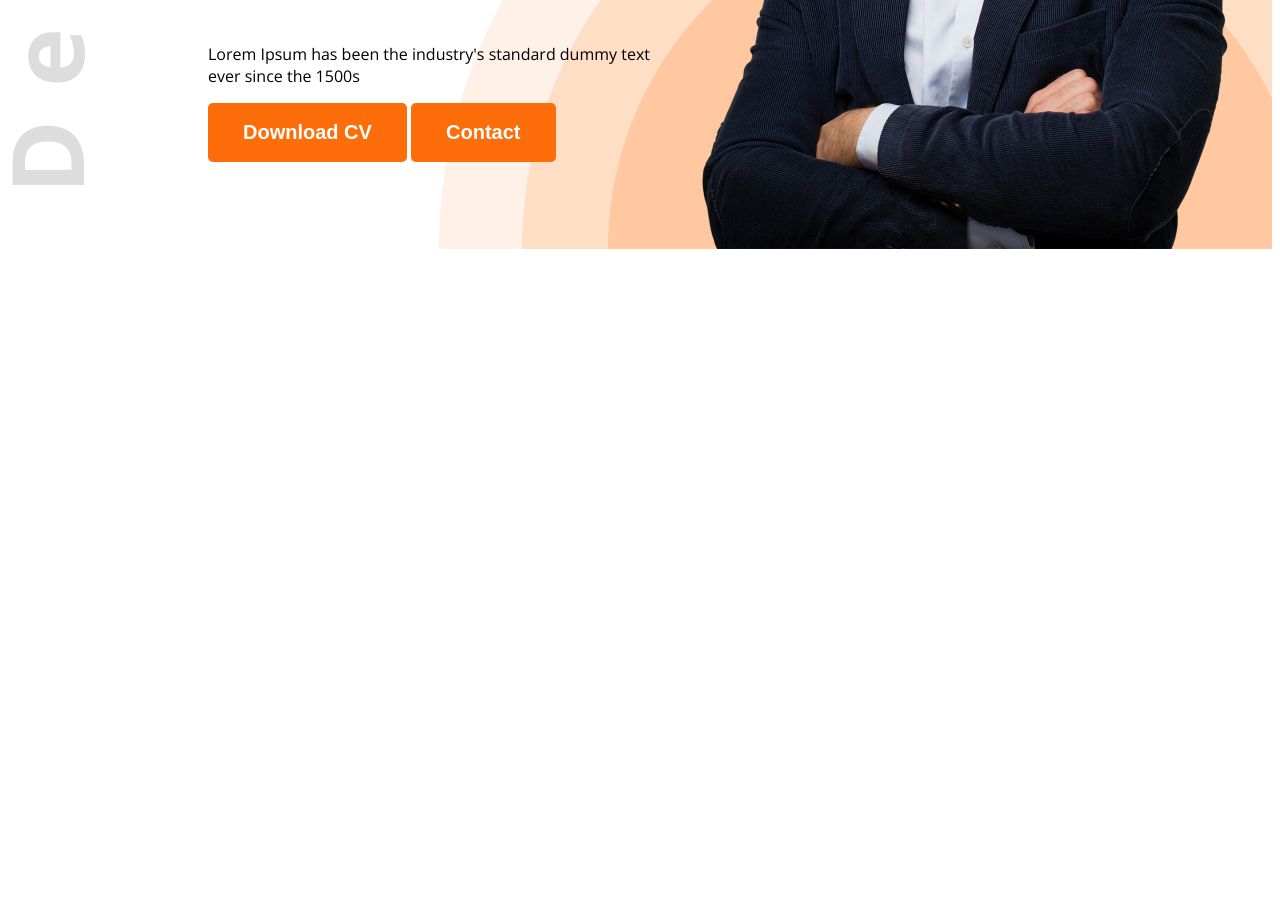
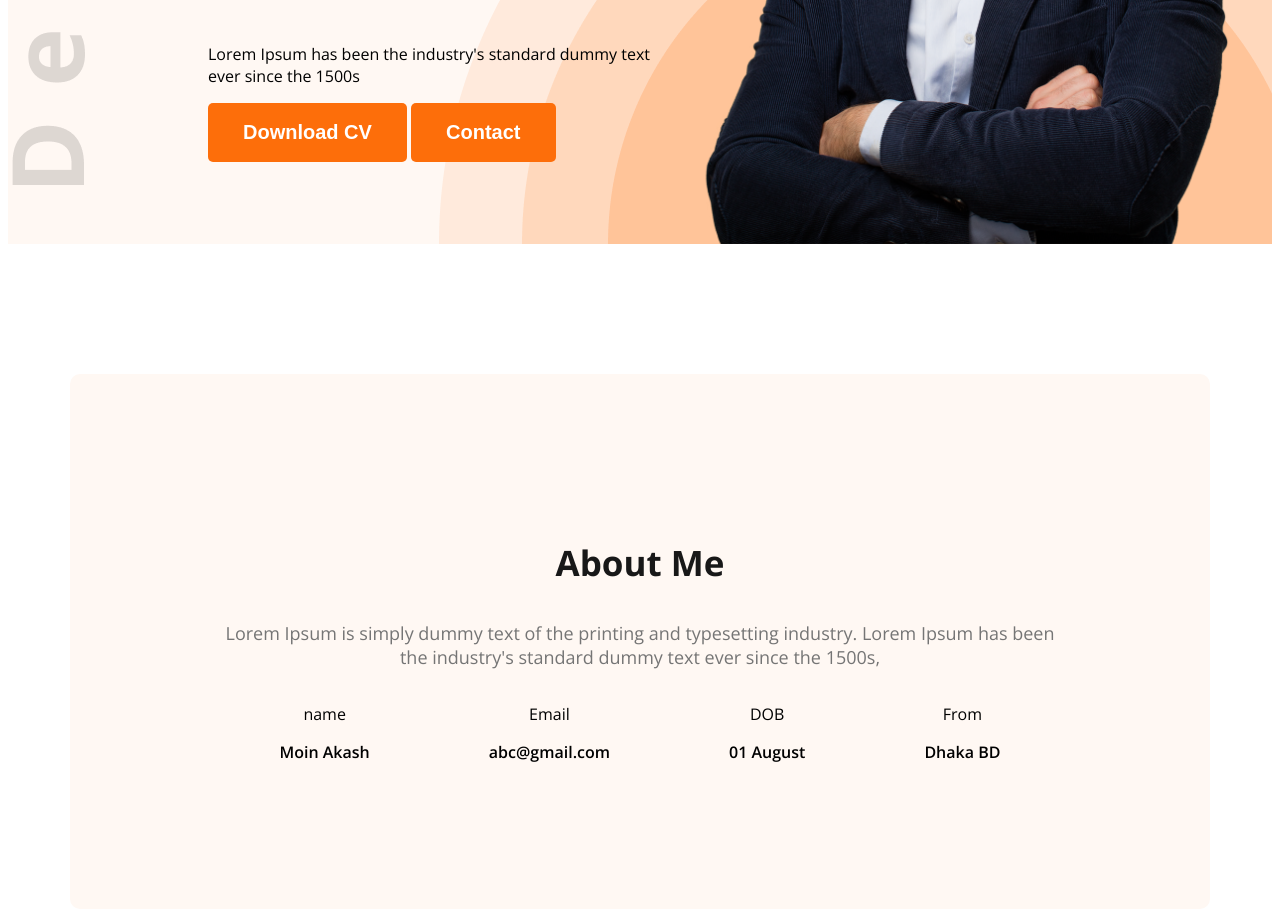
Before and after one commit to moinakash/demo-portfolio, a plain HTML site: page index.html in a window 1280 px wide. Shown: the part 586-1498 px from the top of the page. Before the commit the page ends 843 px from the top, so only its background shows below. Drawn offline with nearby package versions, Linux system fonts and the light colour scheme.

Commit message:
working on about

```diff
--- a/index.html
+++ b/index.html
@@ -13,7 +13,7 @@
 </head>
 
 <body class="open-sans-normal">
-    <header class="header">
+    <header class="header secondary-bg">
         <nav>
             <h3 class="nav-title">Ak<span class="text-primary">A</span>sh</h3>
             <ul>
@@ -37,6 +37,35 @@
 
     </header>
     <main>
+        <section class="about secondary-bg">
+
+            <h3 class="section-title">About Me</h3>
+            <p class="section-description">
+                Lorem Ipsum is simply dummy text of the printing and typesetting industry. Lorem Ipsum has been the industry's standard dummy text ever since the 1500s,
+            </p>
+
+            <div class="about-items">
+                <!-- .about-item*4>p.item-title+p.item-description -->
+                <div class="about-item">
+                    <p class="item-title">name</p>
+                    <p class="item-description">Moin Akash</p>
+                </div>
+                <div class="about-item">
+                    <p class="item-title">Email</p>
+                    <p class="item-description">abc@gmail.com</p>
+                </div>
+                <div class="about-item">
+                    <p class="item-title">DOB</p>
+                    <p class="item-description">01 August</p>
+                </div>
+                <div class="about-item">
+                    <p class="item-title">From</p>
+                    <p class="item-description">Dhaka BD</p>
+                </div>
+
+            </div>
+
+        </section>
 
     </main>
 
--- a/styles/portfolio.css
+++ b/styles/portfolio.css
@@ -8,6 +8,11 @@
 }
 
 /* shared style */
+
+.secondary-bg{
+    background-color: #FFF8F3;
+}
+
 .text-primary{
     color: #FD6E0A;
 }
@@ -24,6 +29,18 @@
     padding: 18px 35px;
     border-radius: 5px;
     border: none;
+}
+
+.section-title{
+    font-size: 35px;
+    font-size: bold;
+    color: #181818;
+}
+
+.section-description{
+    font-size: 18px;
+    color: #757575;
+
 }
 
 /* header */
@@ -88,5 +105,30 @@ nav ul{
 }
 
 .banner-profile-pic{
-    width: 680px;
+    width: 580px;
 }
+
+/* main styles */
+
+main{
+    max-width: 1140px;
+    margin: 0 auto;
+}
+
+/* about styles */
+
+.about{
+    border-radius: 10px;
+    padding: 130px 150px;
+    text-align: center;
+    margin-top: 130px;
+}
+
+.about-items{
+    display: flex;
+    justify-content: space-around;
+}
+
+.item-description{
+    font-weight: 600;
+}
```
